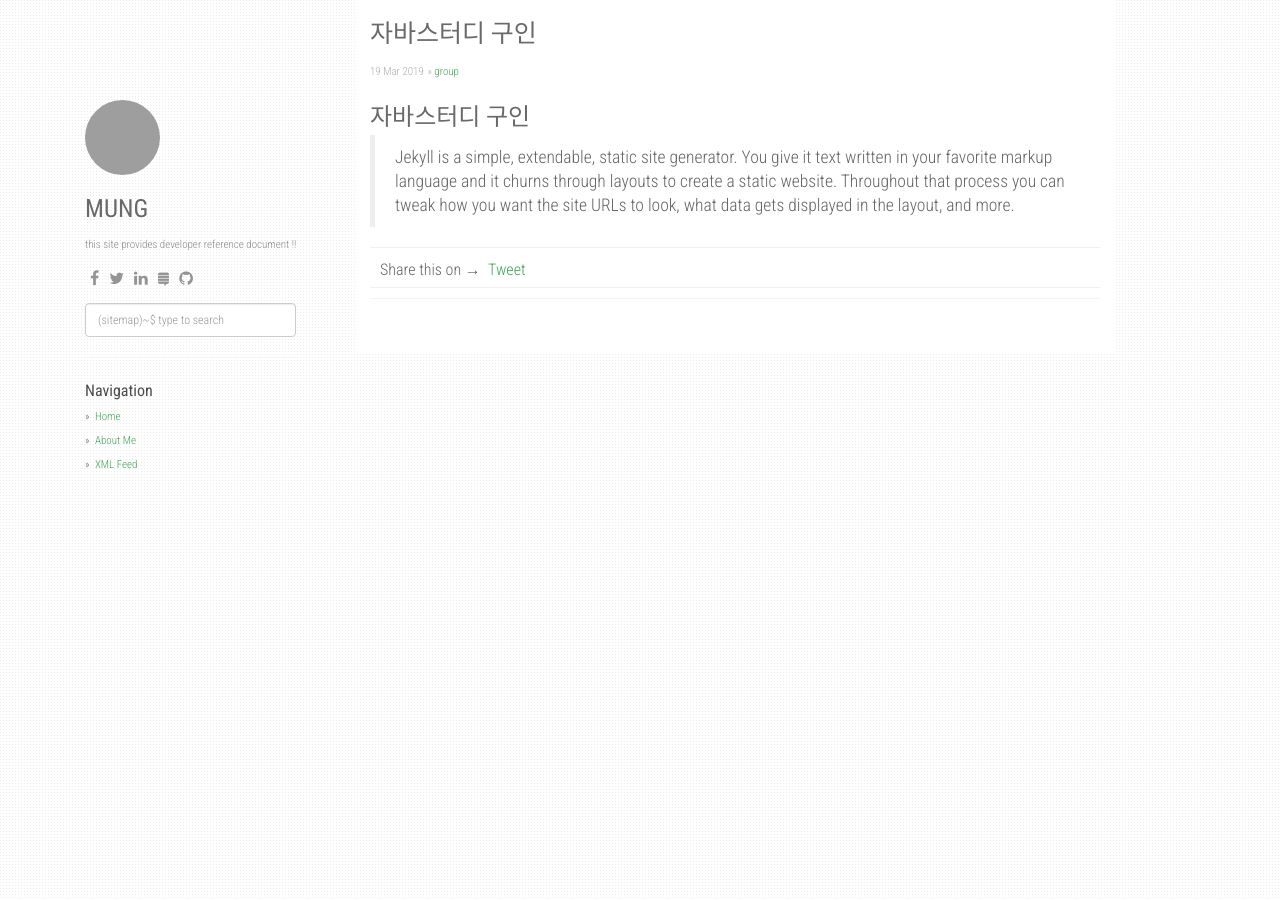
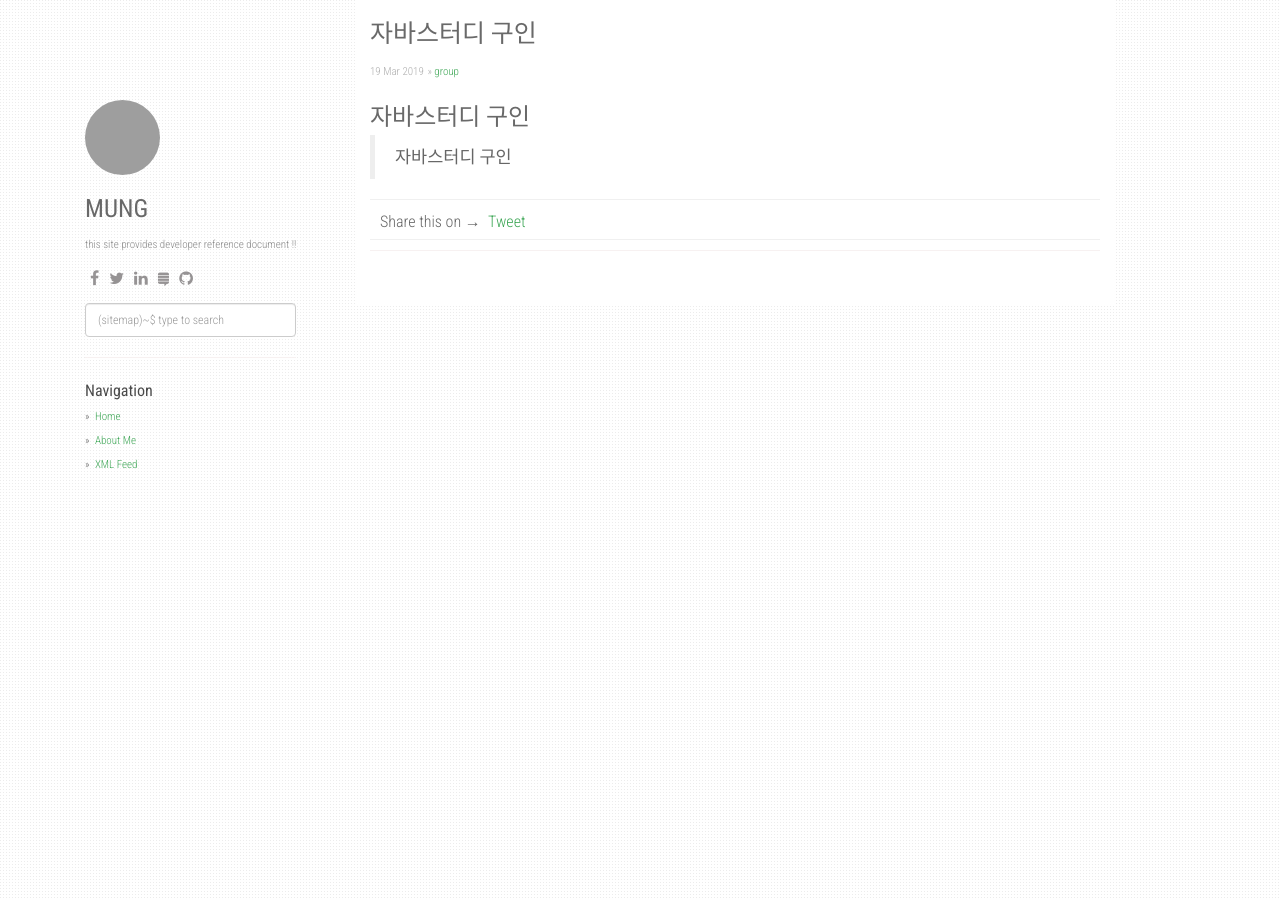
Before and after one commit to dev-docs/document, a Jekyll site: the page built from _posts/2019-03-19-Java-Study-page.md, in a window 1280 px wide. Built offline with Jekyll 4.4.1, drawn with Linux system fonts in a browser that asks for light colours; nearby versions of some CDN libraries; comment, search, counter and statistics services are not loaded; grey boxes are pictures that could not be loaded.

Commit message:
13213
3213213

```diff
--- a/_posts/2019-03-19-Java-Study-page.md
+++ b/_posts/2019-03-19-Java-Study-page.md
@@ -7,4 +7,4 @@ categories: [group]
 
 
 ### 자바스터디 구인
-> Jekyll is a simple, extendable, static site generator. You give it text written in your favorite markup language and it churns through layouts to create a static website. Throughout that process you can tweak how you want the site URLs to look, what data gets displayed in the layout, and more.
+> 자바스터디 구인
```
